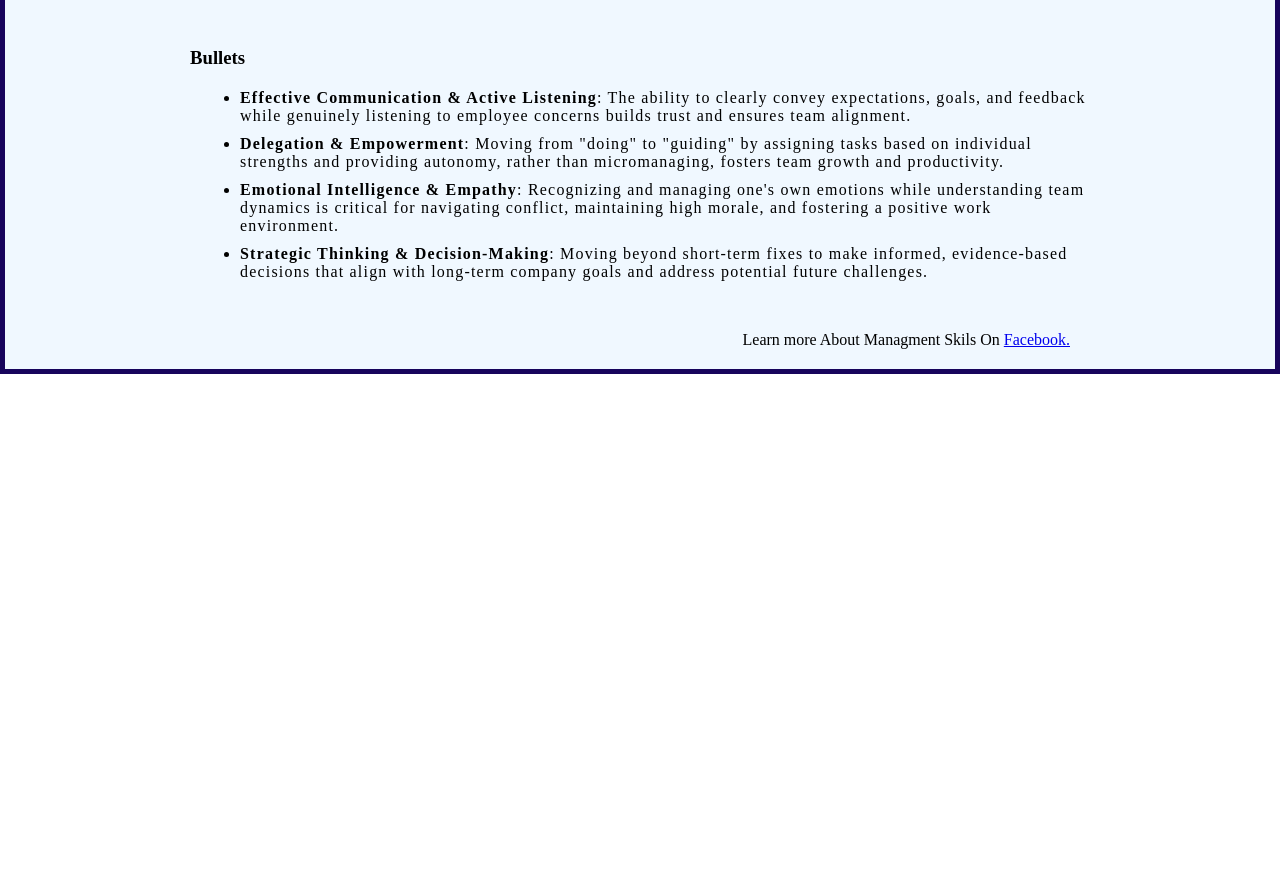
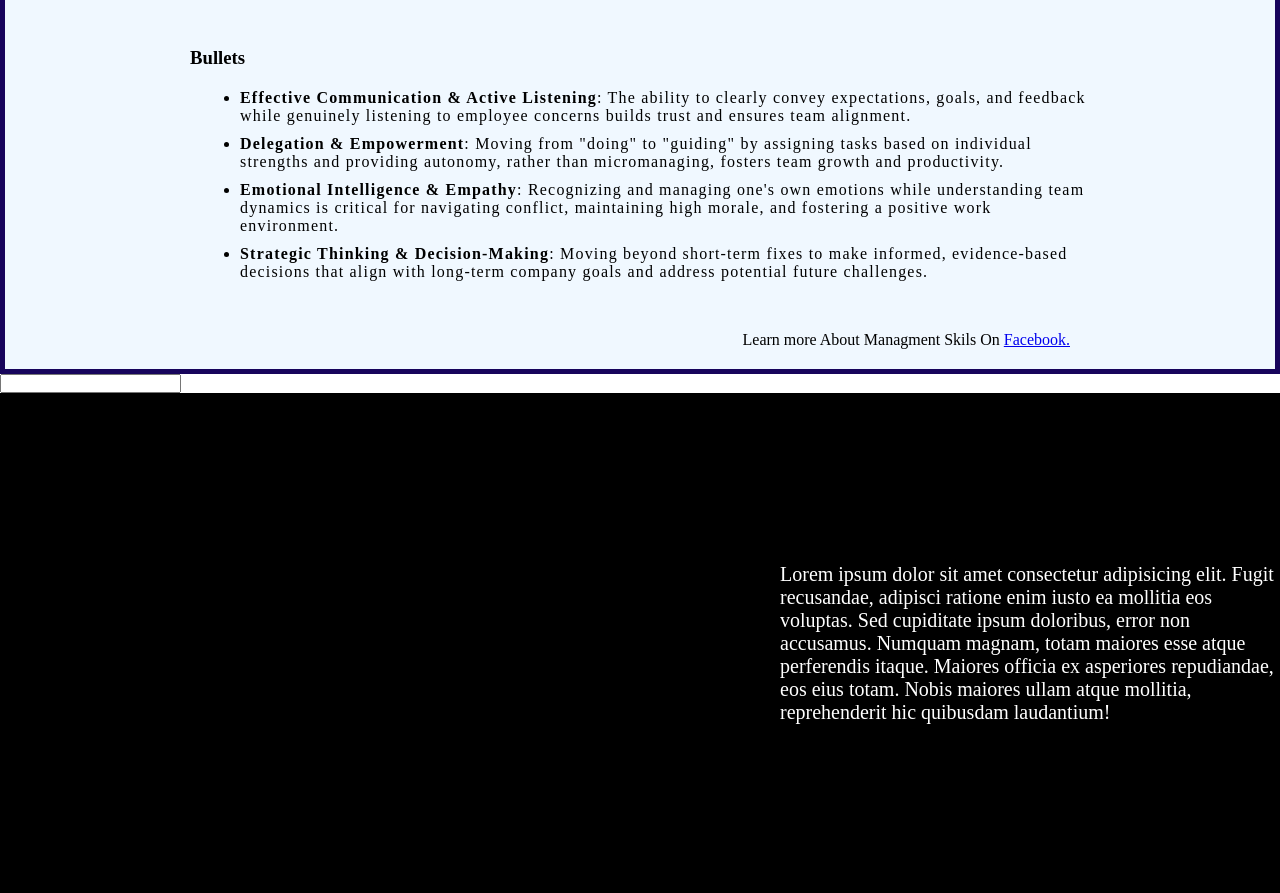
Before and after one commit to fazalsaboor/Fazal-Saboor-project-1, a plain HTML site: page index.html in a window 1280 px wide. Shown: the part 999-1892 px from the top of the page. Before the commit the page ends 1373 px from the top, so only its background shows below. Drawn offline with Linux system fonts and the light colour scheme.

Commit message:
some changes

```diff
--- a/index.html
+++ b/index.html
@@ -41,5 +41,25 @@
         </div>
     </div>
 
+
+    <input type="text">
+
+
+
+
+
+
+
+<div class="project">
+
+<p>Lorem ipsum dolor sit amet consectetur adipisicing elit. Fugit recusandae, adipisci ratione enim iusto ea mollitia eos voluptas. Sed cupiditate ipsum doloribus, error non accusamus. Numquam magnam, totam maiores esse atque perferendis itaque. Maiores officia ex asperiores repudiandae, eos eius totam. Nobis maiores ullam atque mollitia, reprehenderit hic quibusdam laudantium!</P>
+
+
+
+</div>
+
+
+
+
 </body>
 </html>
--- a/style.css
+++ b/style.css
@@ -75,3 +75,23 @@ text-align: justify;
         margin: 20px;
         text-align: end;
     }
+
+
+
+
+    .project{
+        width:100%;
+        height: 500px;
+        background: #000;
+        color: #fff;
+        display: flex;
+        justify-content: flex-end;
+
+    }
+    .project p{
+        width: 500px;
+        font-size: 20px;
+        display: flex;
+        /* justify-content: flex-end; */
+        align-items: center;
+    }
```
